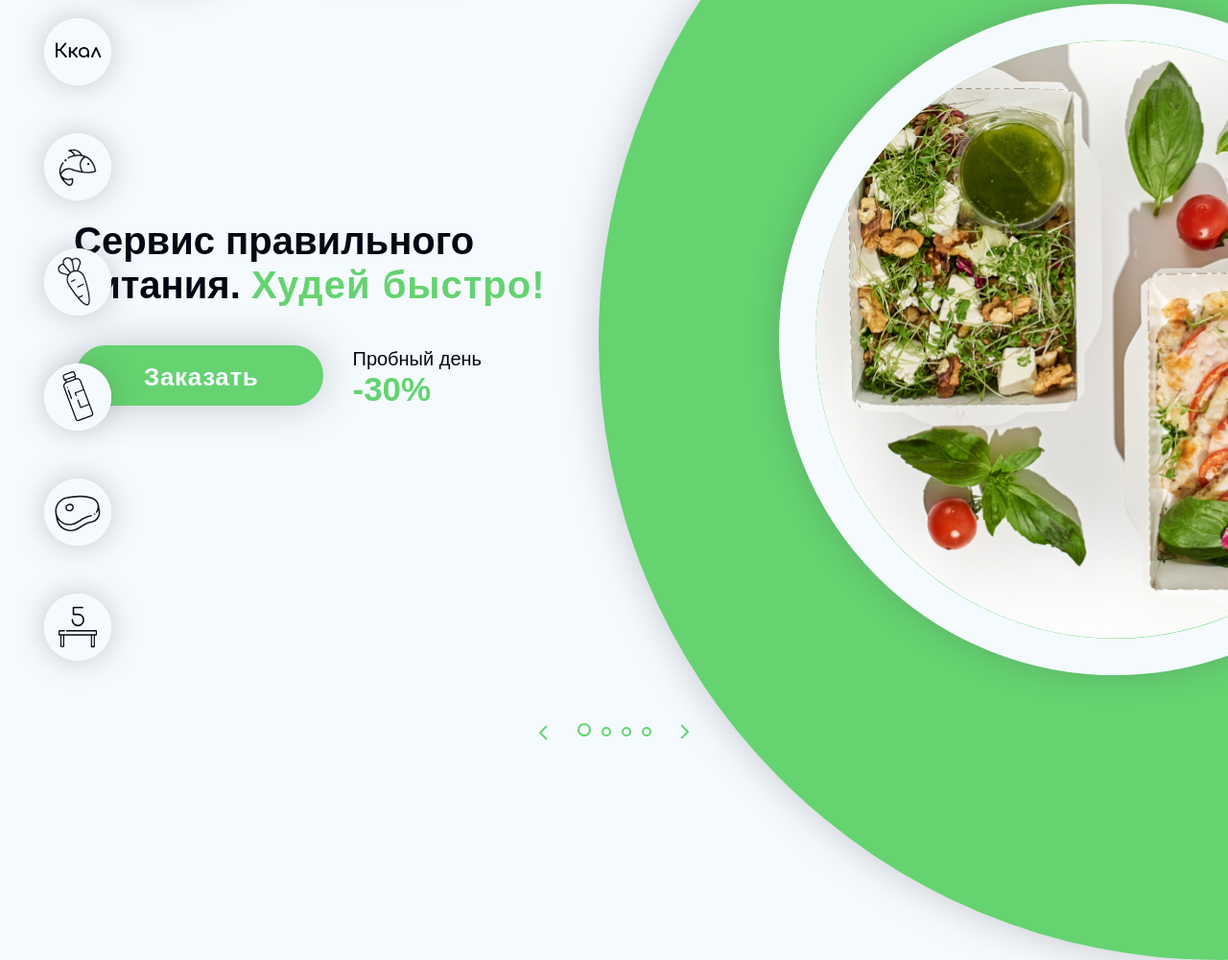
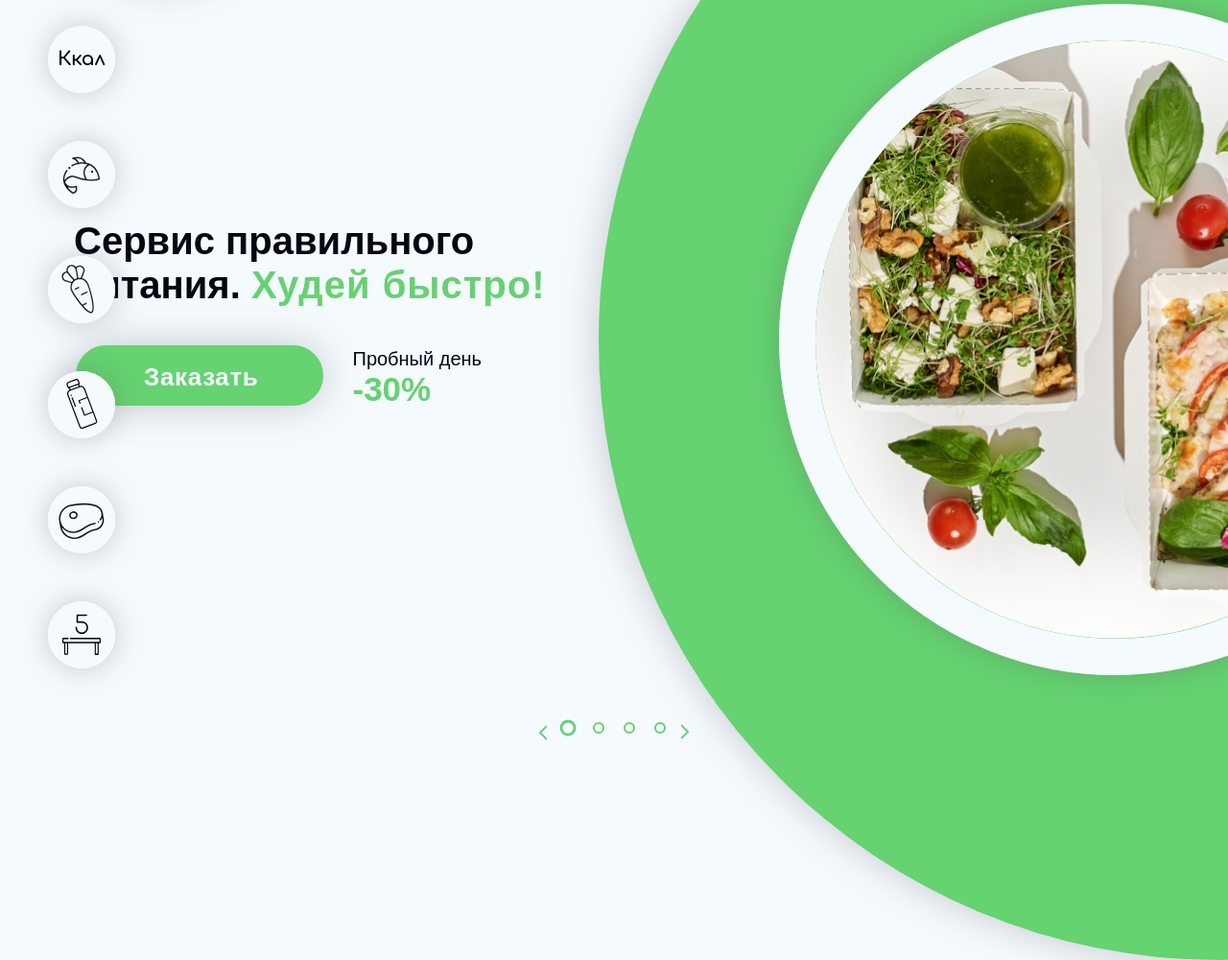
Before and after one commit to KolyaStadnik/Gastro-Chef, a website built with Vite: page index.html in a window 1280 px wide. Shown: the part 193-1194 px from the top of the page at 96% size. Built offline with nearby package versions, Linux system fonts and the light colour scheme; files whose address does not match are found by name.

Commit message:
js swiper navigation

```diff
--- a/src/main.js
+++ b/src/main.js
@@ -14,18 +14,25 @@ burger.addEventListener('click', ()=> {
 })
 
 const swiper = new Swiper('.swiper', {
-  direction: 'horizontal',
     loop: true,
+    speed: 500,
     pagination: {
+        el: '.swiper-pagination',
         clickable: true,
-    dynamicBullets: true,
-    dynamicMainBullets: 4,
-    el: '.swiper-pagination',
+
+        renderBullet: function (index, className) {
+            return `
+            <div class="${className} flex justify-center items-center cursor-pointer">
+                <svg viewBox="0 0 14 14" class="bullet-svg">
+                    <circle class="outer" r="5" cx="50%" cy="50%" fill="transparent" stroke="var(--color-green-400)" stroke-width="2"></circle>
+                    <circle class="inner" r="5" cx="50%" cy="50%" fill="transparent" stroke="var(--color-blue-200)" stroke-width="2" stroke-dasharray="31.4" stroke-dashoffset="31.4"></circle>
+                </svg>
+            </div>`;
+        }
     },
 
     navigation: {
         nextEl: '.swiper-button-next',
         prevEl: '.swiper-button-prev',
     },
-
 });
--- a/src/main.scss
+++ b/src/main.scss
@@ -2,27 +2,89 @@
     --swiper-navigation-size: 24px;
     --swiper-theme-color: var(--color-green-400);
 
-    .swiper-navigation {
-        display: flex;
-        align-items: center;
-        margin: 0 0 -3px 0;
+    .swiper-button-prev,
+    .swiper-button-next {
+        left: 5px;
+        transition: 0.3s;
 
-        .swiper-pagination {
+        svg {
+            position: absolute;
+            top: 50%;
+            left: 50%;
+            transform: translate(-50%, -50%);
 
-            span.swiper-pagination-bullet {
-                opacity: 1;
-                border: 2px solid var(--color-green-400);
-                background-color: transparent;
-                width: 10px;
-                height: 10px;
-                transition: 0.3s width, 0.3s height;
-                margin: 0 5.5px;
 
-                &.swiper-pagination-bullet-active {
-                    width: 14px;
-                    height: 14px;
-                }
+        }
+    }
+
+    .swiper-button-prev,
+    .swiper-button-next {
+        top: calc(50% + 1px);
+    }
+
+    .swiper-button-prev {
+        &:hover {
+            --swiper-navigation-size: 34px;
+            left: 0;
+        }
+    }
+
+    .swiper-button-next {
+        right: 5px;
+
+        &:hover {
+            --swiper-navigation-size: 34px;
+            right: 0;
+        }
+    }
+
+    .swiper-pagination-bullets.swiper-pagination-horizontal {
+        bottom: 0;
+    }
+
+    .swiper-pagination-bullet {
+        --size: 19.6px;
+        margin: 0  2px;
+        width: var(--size);
+        height: var(--size);
+        background: transparent;
+        opacity: 1;
+        transition: 0.3s;
+        position: relative;
+
+        svg {
+            --size: 14px;
+            transition: 0.3s;
+            width: var(--size);
+            height: var(--size);
+            position: absolute;
+            top: 50%;
+            left: 50%;
+            transform: translate(-50%, -50%);
+        }
+
+        &:hover {
+            svg {
+                --size: 19.6px;
+                width: var(--size);
+                height: var(--size);
             }
         }
     }
+
+    .swiper-pagination-bullet-active {
+        svg {
+            --size: 19.6px;
+            width: var(--size);
+            height: var(--size);
+        }
+
+        .inner {
+            stroke-dashoffset: -23.96;
+        }
+    }
 }
+
+.bullet-svg .inner {
+    transition: stroke-dashoffset 0.5s;
+}
--- a/src/partials/banner.html
+++ b/src/partials/banner.html
@@ -2,8 +2,8 @@
     <div class="swiper-wrapper">
         <div class="swiper-slide">
             <div
-                class="flex flex-col justify-center h-210 max-w-2xl xl:max-w-6xl w-full ml-auto mr-auto pl-5 pr-5 xl:pl-19.5 xl:pr-20 relative">
-                <div class="max-w-50 md:max-w-55 xl:max-w-134 -mt-85 md:-mt-100 ml-7.5 md:ml-22.25 xl:ml-0 xl:-mt-20.25">
+                class="flex flex-col justify-center md:95 xl:h-210 max-w-2xl xl:max-w-6xl w-full ml-auto mr-auto pl-5 pr-5 xl:pl-19.5 xl:pr-20 relative">
+                <div class="max-w-50 md:max-w-55 xl:max-w-134 mt-51.25 md:-mt-100 ml-7.5 md:ml-22.25 xl:ml-0 xl:-mt-20.25">
                     <h1 class="text-base md:text-lg xl:text-40 font-comfortaa font-bold leading-4.75 md:leading-5 xl:leading-11.5 md:ml-0.25 xl:-ml-0.25">Сервис правильного
                         питания.
                         <span
@@ -49,7 +49,7 @@
         <div class="swiper-slide">
             <div
                 class="flex flex-col justify-center h-210 max-w-2xl xl:max-w-6xl w-full ml-auto mr-auto pl-5 pr-5 xl:pl-19.5 xl:pr-20 relative">
-                <div class="max-w-60 md:max-w-65 xl:max-w-149 md:-mt-110 -mt-70.5 ml-7.5 md:ml-22.75 xl:ml-0 xl:-mt-8.5">
+                <div class="max-w-60 md:max-w-65 xl:max-w-149 md:-mt-110 -mt-75.25 ml-7.5 md:ml-22.75 xl:ml-0 xl:-mt-8.5">
                     <h2 class="font-comfortaa font-bold text-base md:text-lg xl:text-40 tracking-wide leading-4.5 md:leading-5 xl:leading-11 -ml-0.25">Кето питание - <span
                             class="text-green-400">вкусное и экстремальное</span> быстрое похудение</h2>
                     <p class="font-montserrat text-2xs md:text-xs xl:text-xl mt-1 ml-0.25 md:mt-4 md:ml-0.5">4 приема пищи.</p>
@@ -69,11 +69,11 @@
         <div class="swiper-slide">
             <div
                 class="flex flex-col justify-center h-210 max-w-2xl xl:max-w-6xl w-full ml-auto mr-auto pl-5 pr-5 xl:pl-19.5 xl:pr-20 relative">
-                <div class="max-w-45 md:max-w-48.75 xl:max-w-133.75 -mt-70.5 md:-mt-113.25 ml-7.5 md:ml-22.25 xl:ml-0 xl:-mt-8">
+                <div class="max-w-45 md:max-w-48.75 xl:max-w-133.75 -mt-77.5 md:-mt-113.25 ml-7.5 md:ml-22.25 xl:ml-0 xl:-mt-8.75">
                     <h2
-                        class="font-comfortaa font-bold text-base md:text-lg xl:text-40 tracking-wide leading-4.5 md:leading-5 xl:leading-10.5 md:ml-0.25 xl:-ml-0.25">
+                        class="font-comfortaa font-bold text-base md:text-lg xl:text-40 tracking-wide leading-4.5 md:leading-5 xl:leading-11.5 md:ml-0.25 xl:-ml-0.25">
                         Detox программа – <span class="text-green-400">вкусное очищение</span> организма</h2>
-                    <p class="leading-3.25 md:leading-4 max-w-34.5 md:max-w-47.75 xl:max-w-133.5 text-2xs md:text-xs xl:text-xl font-montserrat mt-1.25 md:mt-2.5 xl:mt-6.5 ml-0.5 md:ml-1 xl:ml-0.5">8 бутылочек
+                    <p class="leading-3.25 md:leading-4 max-w-34.5 md:max-w-47.75 xl:max-w-133.5 text-2xs md:text-xs xl:text-xl font-montserrat mt-1.25 md:mt-2.5 xl:mt-4.5 ml-0.5 md:ml-1 xl:ml-0.5">8 бутылочек
                         <span class="text-green-400 font-medium">натуральных</span> смузи и фрешей.</p>
                     <div
                         class="flex flex-col xl:flex-row gap-1.75 md:gap-3 xl:gap-8 mt-2.5 md:mt-6.5 xl:mt-10.75 max-w-34 md:max-w-37.5 xl:max-w-133 xl:-ml-0.25">
@@ -95,11 +95,6 @@
     <div
         class="swiper-navigation w-45 h-6 flex items-center justify-center absolute top-91.5 md:top-84.25 xl:top-204.5 xl:left-1/2 md:left-29.75 left-9.5 xl:-translate-1/2 z-30">
         <div class="swiper-pagination">
-            <svg width="14" height="14" viewBox="0 0 14 14" style="transform:rotate(0deg)">
-                <circle r="5" cx="50%" cy="50%" fill="transparent" stroke="#ff0000" stroke-width="2"></circle>
-                <circle r="5" cx="50%" cy="50%" stroke="#000000" stroke-width="2" stroke-dashoffset="1.25rem"
-                    fill="transparent" stroke-dasharray="2.7475rem"></circle>
-            </svg>
         </div>
         <div class="swiper-button-prev">
             <svg>
--- a/src/partials/nav-category.html
+++ b/src/partials/nav-category.html
@@ -1,4 +1,4 @@
-<nav class="flex flex-row md:flex-col fixed left-2 md:left-9 xl:left-11.5 top-121.5 md:top-34.25 xl:top-53 gap-1 md:gap-3 xl:gap-12.5 z-20">
+<nav class="flex flex-row md:flex-col fixed left-2 md:left-10 xl:left-12.5 top-121.5 md:top-36 xl:top-55 gap-1 md:gap-3 xl:gap-12.5 z-20">
     <a href="#"
         class="flex flex-col md:flex-row items-center gap-1.25 md:gap-0 md:w-10 xl:w-17.5 md:hover:w-auto hover:text-green-400 bg-transparent md:bg-blue-100 rounded-full md:shadow-lg md:group">
         <svg class="size-10.5 md:size-10 xl:size-17.5 bg-blue-100 rounded-full tracking-wide">
```
Lines whose indentation alone changed are shown as unchanged.
